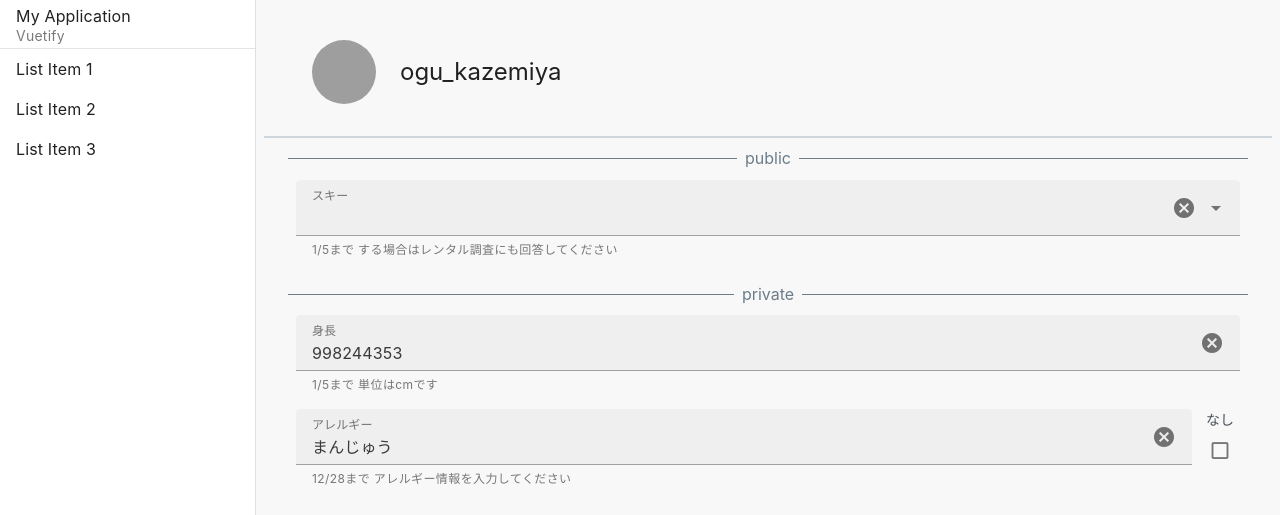
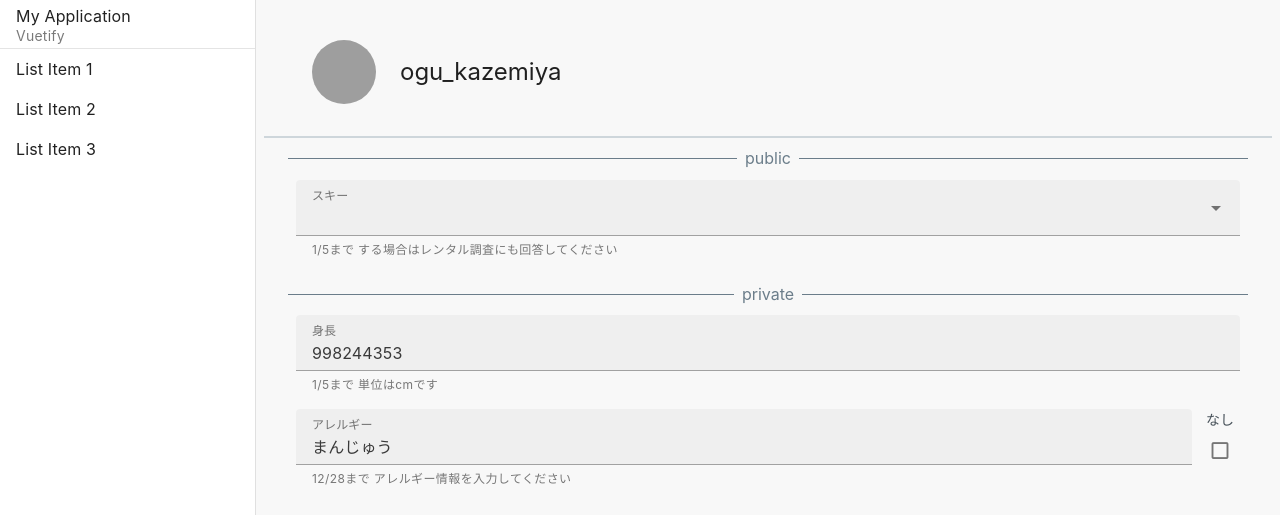
Before and after one commit to traP-jp/rucQ, a Vue app in the folder frontend/: page /1/info in a window 1280 px wide. Shown: the top 515 px of the page. Built offline with nearby package versions, Linux system fonts and the light colour scheme; grey boxes are pictures that could not be loaded; the HTML template or start-up script is replaced by a standard one.

Commit message:
スタイルの修正

```diff
--- a/frontend/src/assets/base.css
+++ b/frontend/src/assets/base.css
@@ -13,7 +13,7 @@
   --color-text-secondary: #79797a;
 }
 
-@media (prefers-color-scheme: dark) {
+/* @media (prefers-color-scheme: dark) {
   :root {
     --color-primary: var(--color-primary);
     --color-secondary: var(--color-secondary);
@@ -28,7 +28,7 @@
     --color-text-primary: #f8f8f8;
     --color-text-secondary: #bac2c9;
   }
-}
+} */
 
 *,
 *::before,
--- a/frontend/src/components/UserInformationItem.vue
+++ b/frontend/src/components/UserInformationItem.vue
@@ -47,7 +47,6 @@ const value = computed(() => {
       <v-text-field
         v-model="textValue"
         :disabled="selectNo"
-        clearable
         label="アレルギー"
         hint="12/28まで アレルギー情報を入力してください"
         persistent-hint
@@ -61,7 +60,6 @@ const value = computed(() => {
     <div v-if="props.editMode && props.type === 'number'" :class="$style.numberEdit">
       <v-text-field
         v-model="numberValue"
-        clearable
         label="身長"
         hint="1/5まで 単位はcmです"
         persistent-hint
@@ -71,7 +69,6 @@ const value = computed(() => {
     <div v-if="props.editMode && props.type === 'select'" :class="$style.selectEdit">
       <v-select
         v-model="selectValue"
-        clearable
         label="スキー"
         :items="['する', 'しない']"
         hint="1/5まで する場合はレンタル調査にも回答してください"
```
